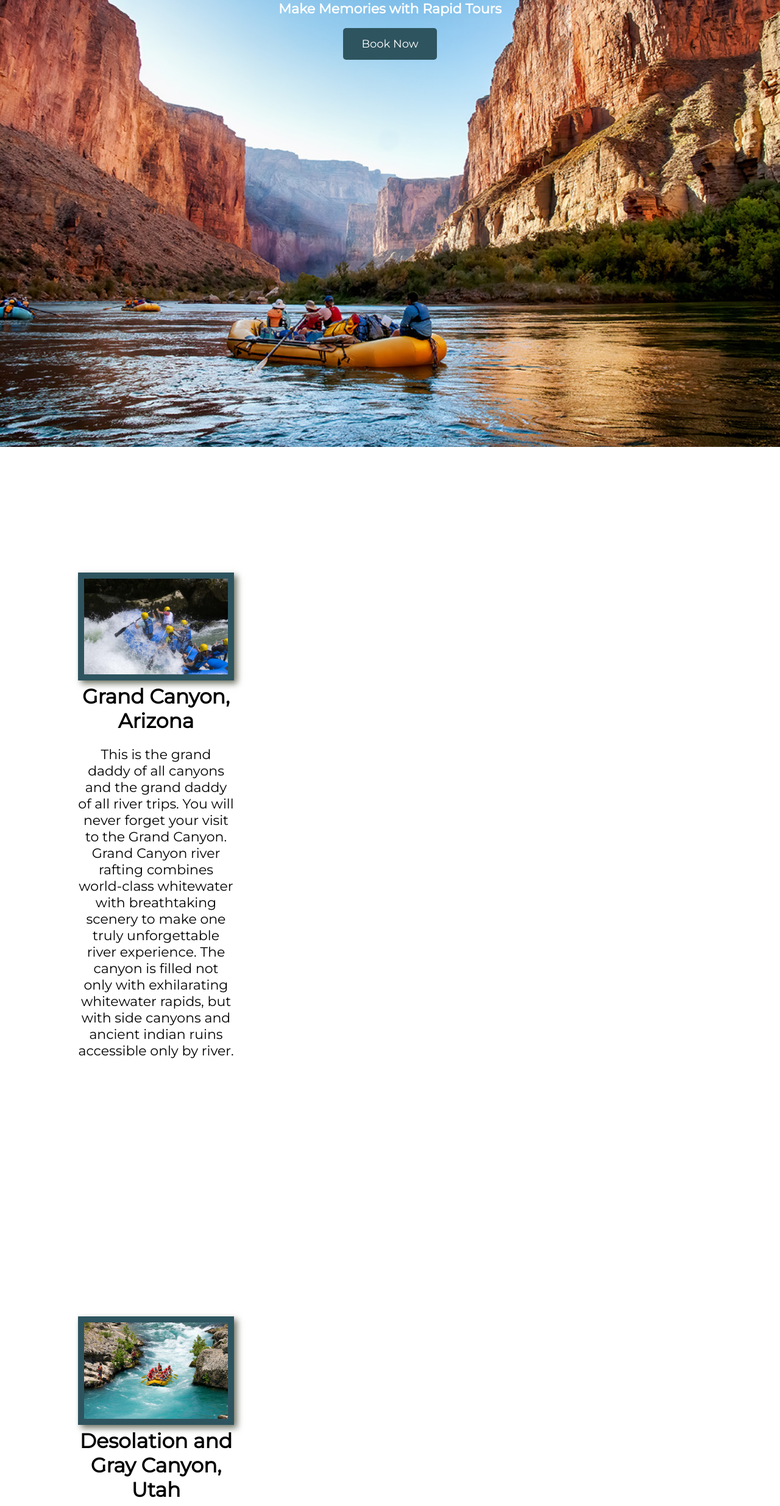
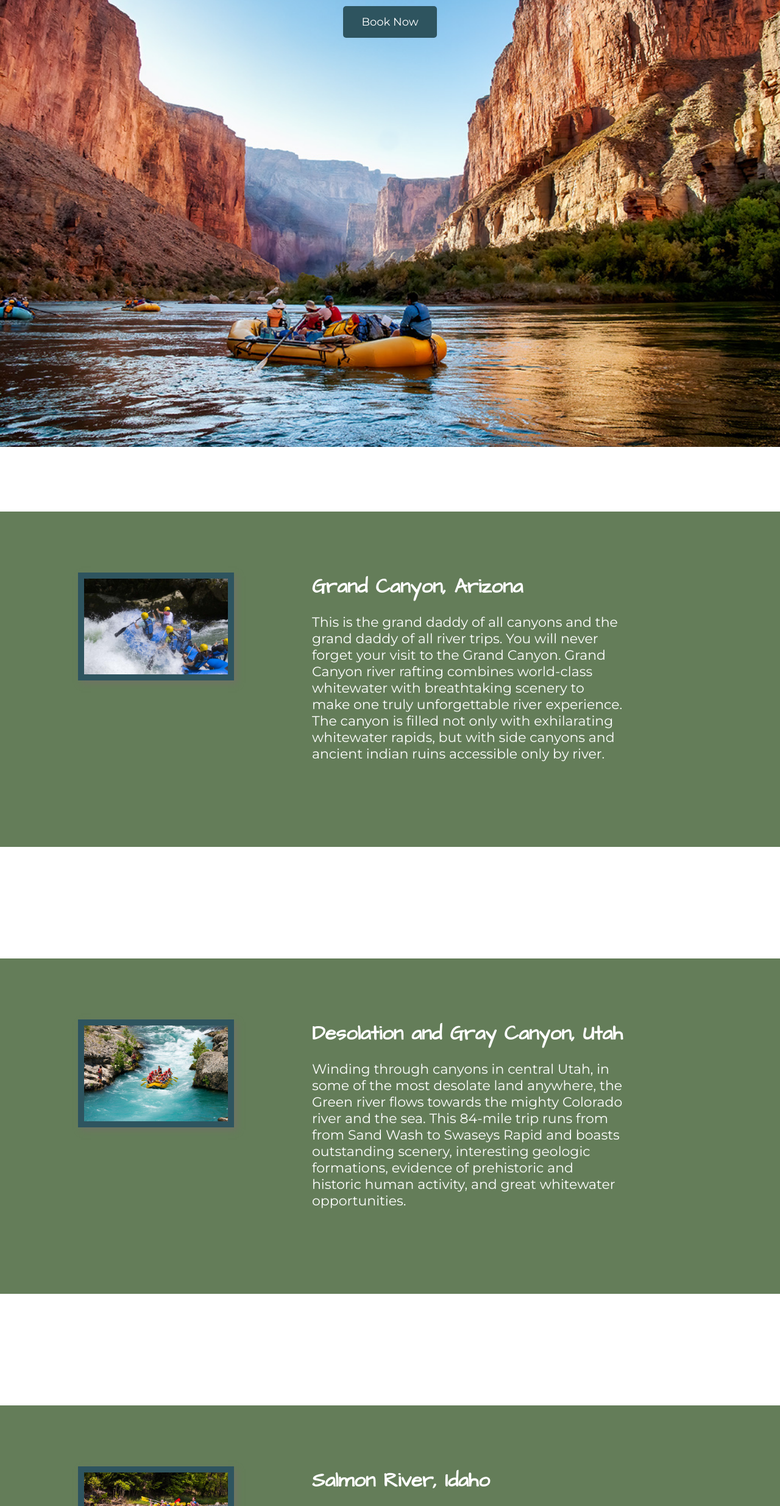
Before and after one commit to emreecurtis/wdd130, a plain HTML site: page wwr/rivers.html in a window 1280 px wide. Shown: the part 224-2694 px from the top of the page at 61% size. Drawn offline with Linux system fonts and the light colour scheme.

Commit message:
finished 2 page of wwr

```diff
--- a/wwr/rivers.html
+++ b/wwr/rivers.html
@@ -26,7 +26,6 @@
     </div>
     <section id="rivers-hero-msg">
       <h1 class="rivers-home-title">Rivers</h1>
-      <h4>Make Memories with Rapid Tours</h4>
       <div class="button-box">
         <a class="book" href="contactus.html">Book Now</a>
       </div>
@@ -36,25 +35,34 @@
 <main class="rivers-home-grid">
 <section class="arizona-card">
   <img class="rivers-card-img" src="images/rafting64_600.jpg" alt="people rafting close up">
-    <h2 class="arizona-msg">Grand Canyon, Arizona</h2>
-    <p class="arizona-msg">This is the grand daddy of all canyons and the grand daddy of all river trips. You will never forget your visit to the Grand Canyon.
+</section>
+<div class="arizona-msg">
+    <h2>Grand Canyon, Arizona</h2>
+    <p>This is the grand daddy of all canyons and the grand daddy of all river trips. You will never forget your visit to the Grand Canyon.
        Grand Canyon river rafting combines world-class whitewater with breathtaking scenery to make one truly unforgettable river experience.
        The canyon is filled not only with exhilarating whitewater rapids, but with side canyons and ancient indian ruins accessible only by river.</p>
-</section>
+</div>
+<div id="arizona-background"></div>
 <section class="utah-card">
   <img class="rivers-card-img" src="images/rafting65_600.jpg" alt="people rafting far view">
-  <h2>Desolation and Gray Canyon, Utah</h2>
+</section>
+<div class="utah-msg">
+    <h2>Desolation and Gray Canyon, Utah</h2>
   <p>Winding through canyons in central Utah, in some of the most desolate land anywhere, the Green river flows towards the mighty Colorado river and the sea.
      This 84-mile trip runs from from Sand Wash to Swaseys Rapid and boasts outstanding scenery, interesting geologic formations, evidence of prehistoric
      and historic human activity, and great whitewater opportunities.</p>
-</section>
+</div>
+<div id="utah-background"></div>
 <section class="idaho-card">
   <img class="rivers-card-img" src="images/rafting33_600.jpg" alt="people rafting">
-  <h2>Salmon River, Idaho</h2>
+</section>
+<div class="idaho-msg">
+    <h2>Salmon River, Idaho</h2>
   <p>The Salmon is one of the longest undammed rivers in the United States. As a free flowing river the water is higher, faster, and colder in the early summer
      and lower, slower, and warmer in the late summer. There are good rapids all summer...but families with children who like to swim tend to appreciate the late summer's slower,
      warmer water more.</p>
-</section>
+</div>
+<div id="idaho-background"></div>
 </main>
   <footer>
     <p>Rapid Tours &copy; 2023 - Emree Curtis</p>
--- a/wwr/styles/style.css
+++ b/wwr/styles/style.css
@@ -123,10 +123,9 @@ footer .social img {padding-top: 15px;}
     font-size: 2em;
     margin-top: 30px;}
 #rivers-hero-msg {grid-column: 2/3;
-    grid-row: 1/2;
-    margin-top: 100px;}
-#rivers-hero-msg h1 {text-align: center;}
-#rivers-hero-msg h4 {text-align: center;}
+    grid-row: 1/2;}
+#rivers-hero-msg h1 {text-align: center; margin-top: 150px;}
+#rivers-hero-msg h4 {text-align: center; margin-top: 100px;}
 .rivers-card-img {border: 10px solid #2E545F;
     width: 100%;
     transition: transform .5s;
@@ -142,6 +141,42 @@ footer .social img {padding-top: 15px;}
     grid-row: 6/7;}
 .rivers-home-grid {display: grid;
     grid-template-columns: repeat(10, 1fr);}
+.arizona-msg {grid-column: 5/9;
+    grid-row: 2/3;
+    margin: 200px 0;
+    color: white;}
+.utah-msg {grid-column: 5/9;
+    grid-row: 4/5;
+    margin: 200px 0;
+    color: white}
+.idaho-msg {grid-column: 5/9;
+    grid-row: 6/7;
+    margin: 200px 0;
+    color: white;}
+.arizona-msg h2 {font-family: "Architects Daughter", "Caveat", sans-serif;}
+.arizona-msg p {font-family: "Montserrat", Verdana, sans-serif;}
+.utah-msg h2 {font-family: "Architects Daughter", "Caveat", sans-serif;}
+.utah-msg p {font-family: "Montserrat", Verdana, sans-serif;}
+.idaho-msg h2 {font-family: "Architects Daughter", "Caveat", sans-serif;}
+.idaho-msg p {font-family: "Montserrat", Verdana, sans-serif;}
+#arizona-background {height: 550px;
+    background-color: #647D59;
+    grid-column: 1/11;
+    grid-row: 2/3;
+    z-index: -1;
+    margin-top: 100px;}
+#utah-background {height: 550px;
+    background-color: #647D59;
+    grid-column: 1/11;
+    grid-row: 4/5;
+    z-index: -1;
+    margin-top: 100px;}
+#idaho-background {height: 525px;
+    background-color: #647D59;
+    grid-column: 1/11;
+    grid-row: 6/7;
+    z-index: -1;
+    margin-top: 100px;}
 @media screen and (max-width: 900px) {
     #hero, .home-grid {
         display: block;
```
Also changed, not shown: 3 other files.
